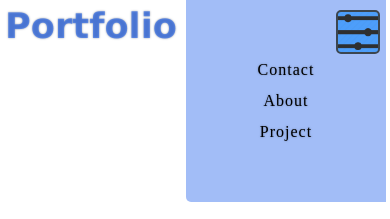
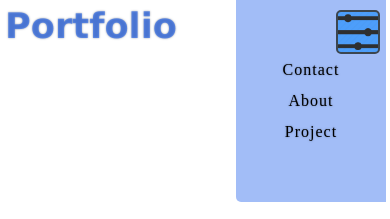
Before and after one commit to stevenarbacan/porfolio, a plain HTML site: page index.html in a window 390 px wide. Both pictures are taken after a click on the picture 358 px from the left and 32 px from the top of the page. Shown: the top 219 px of the page. Drawn offline with Linux system fonts and the light colour scheme.

Commit message:
Update style.css

```diff
--- a/css/style.css
+++ b/css/style.css
@@ -138,15 +138,21 @@ h3{
         background-color: #a2bdf7;
         margin-right: -60px;
         padding: 40px 0px;
-        width: 200px;
+        width: 150px;
         border-radius: 0 0 0 5px;
         visibility: visible;
+        height: auto;
     }
     aside{
         visibility: hidden;
         transition: all 1s ease-in-out;
-        width: 0;
+        width: 0px;
+        height: 0px;
         overflow: hidden;
+        margin-right: -60px;
+    }
+    aside ul li{
+        transition: all 1s ease-in-out;
     }
     aside ul li a{
         transition: all 1s ease-in-out;
@@ -155,8 +161,11 @@ h3{
         text-align: center;
         transition: all 1s ease-in-out;
     }
+    .nav-bar{
+        padding: 0px;
+    }
     .nav-bar ul{
-        padding:0;
+        padding:0px;
         display: block;
     }
     .nav-bar ul li{
```
